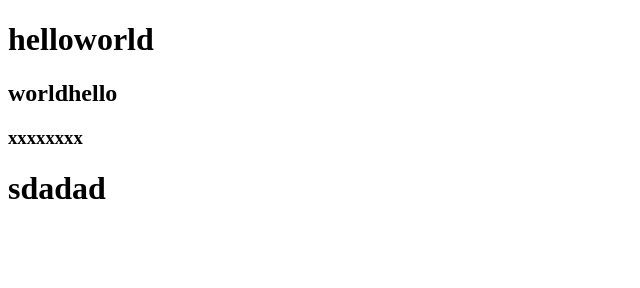
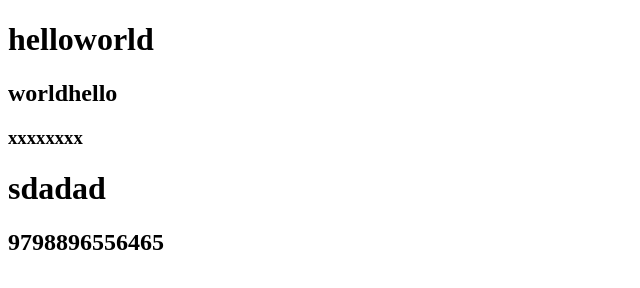
Before and after one commit to DavidMK666/testDemo, a plain HTML site: page index.html in a window 1280 px wide. Shown: the whole page, without its empty margins (0-640 px from the left). Drawn offline with Linux system fonts and the light colour scheme.

Commit message:
这是第四次提交

```diff
--- a/index.html
+++ b/index.html
@@ -11,6 +11,7 @@
         <h2>worldhello</h2>
         <h3>xxxxxxxx</h3>
         <h1>sdadad</h1>
+        <h2>9798896556465</h2>
 
     </body>
 </html>
```
